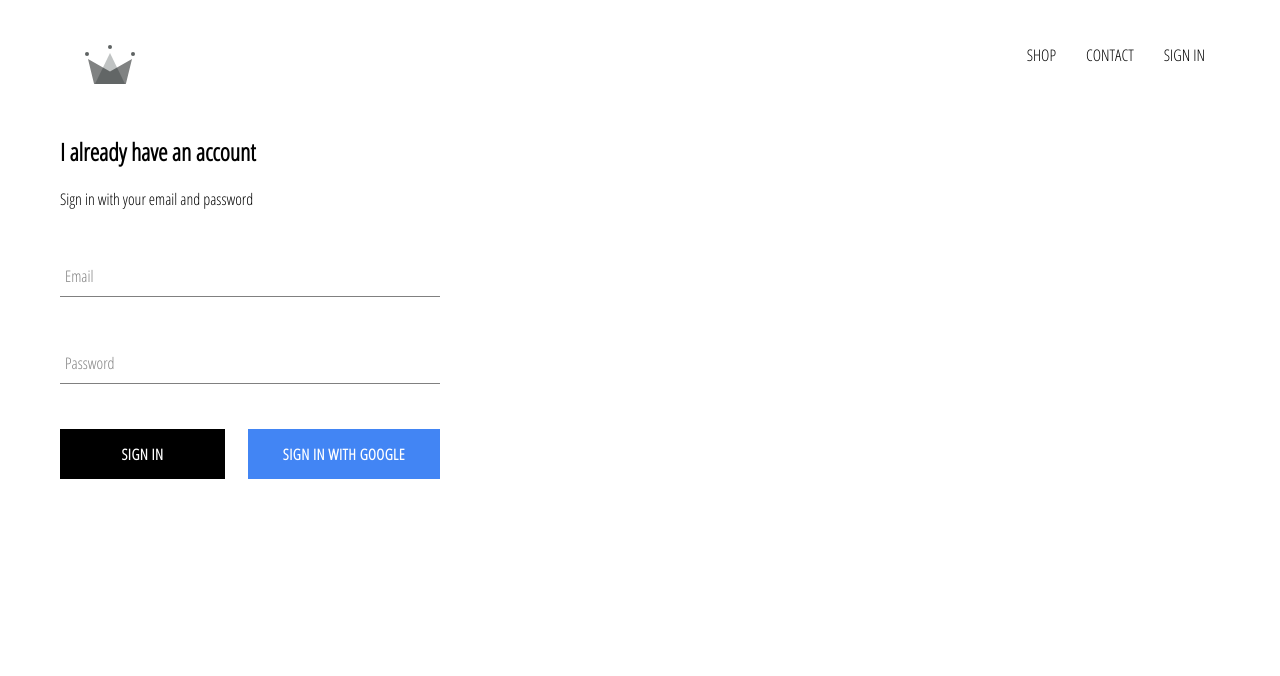
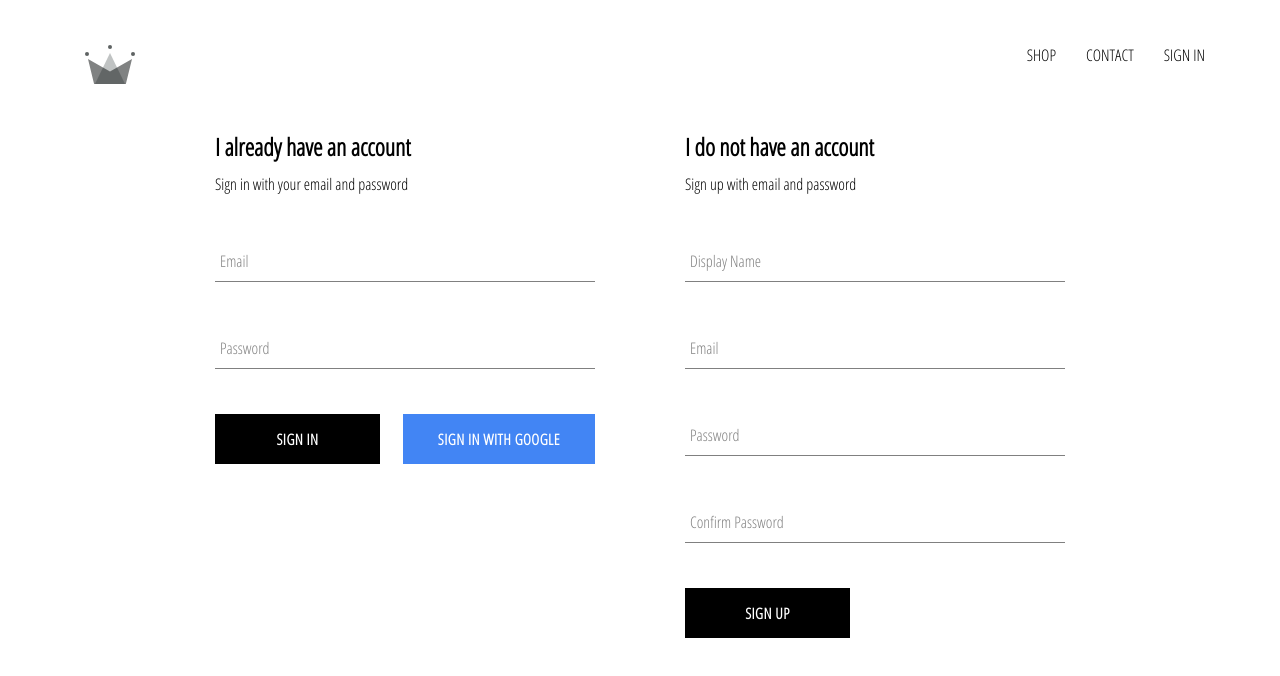
Before and after one commit to aagrawal10/react-samples, a React (Create React App) app in the folder crwn-clothing/: page /signin in a window 1280 px wide. Shown: the top 676 px of the page. Built offline with nearby package versions, Linux system fonts and the light colour scheme.

Commit message:
Signout component

```diff
--- a/crwn-clothing/src/components/sign-in/sign-in.component.jsx
+++ b/crwn-clothing/src/components/sign-in/sign-in.component.jsx
@@ -33,7 +33,7 @@
     render() {
         return (
             <div className="sign-in">
-                <h2>I already have an account</h2>
+                <h2 className="title">I already have an account</h2>
                 <span>Sign in with your email and password</span>
 
                 <form onSubmit={this.handleSubmit}>
--- /dev/null
+++ b/crwn-clothing/src/components/sign-up/sign-up.component.jsx
@@ -0,0 +1,79 @@
+import React from "react";
+
+import { FormInput } from "../form-input/form-input.component";
+import { CustomButton } from "../custom-button/custom-button.component";
+
+import "./sign-up.styles.scss";
+
+class SignUp extends React.Component {
+    constructor(props) {
+        super(props)
+
+        this.state = {
+            displayName: "",
+            email: "",
+            password: "",
+            confirmPassword: "",
+        }
+    }
+
+    handleSubmit = event => {
+        event.preventDefault();
+
+        this.setState({displayName: "", email: "", password: "", confirmPassword: ""});
+    }
+
+    handleChange = event => {
+        const {value, name} = event.target;
+        this.setState({ [name]: value });
+    }
+
+    render() {
+        return (
+            <div className="sign-up">
+                <h2 className="title">I do not have an account</h2>
+                <span>Sign up with email and password</span>
+
+                <form className="sign-up-form" onSubmit={this.handleSubmit}>
+                    <FormInput
+                        label="Display Name"
+                        handleChange={this.handleChange}
+                        name="displayName"
+                        type="text"
+                        value={this.state.displayName}
+                        required
+                    />
+                    <FormInput
+                        label="Email"
+                        handleChange={this.handleChange}
+                        name="email"
+                        type="email"
+                        value={this.state.email}
+                        required
+                    />
+                    <FormInput
+                        label="Password"
+                        handleChange={this.handleChange}
+                        name="password"
+                        type="password"
+                        value={this.state.password}
+                        required
+                    />
+                    <FormInput
+                        label="Confirm Password"
+                        handleChange={this.handleChange}
+                        name="confirmPassword"
+                        type="password"
+                        value={this.state.confirmPassword}
+                        required
+                    />
+
+                    <CustomButton type="submit"> Sign Up </CustomButton>
+                </form>
+
+            </div>
+        )
+    }
+}
+
+export default SignUp;
--- /dev/null
+++ b/crwn-clothing/src/components/sign-up/sign-up.styles.scss
@@ -0,0 +1,9 @@
+.sign-up {
+    width: 380px;
+    display: flex;
+    flex-direction: column;
+
+    .title {
+        margin: 10px 0;
+    }
+}
--- a/crwn-clothing/src/pages/sign-in-and-sign-up/sign-in-and-sign-up.component.jsx
+++ b/crwn-clothing/src/pages/sign-in-and-sign-up/sign-in-and-sign-up.component.jsx
@@ -1,12 +1,14 @@
 import React from "react";
 
 import SignIn from "../../components/sign-in/sign-in.component";
+import SignUp from "../../components/sign-up/sign-up.component"
 
 import "./sign-in-and-sign-up.styles.scss";
 
 const SignInAndSignUpPage = () => (
     <div className="sign-in-and-sign-up">
         <SignIn />
+        <SignUp />
     </div>
 )
 
--- a/crwn-clothing/src/pages/sign-in-and-sign-up/sign-in-and-sign-up.styles.scss
+++ b/crwn-clothing/src/pages/sign-in-and-sign-up/sign-in-and-sign-up.styles.scss
@@ -0,0 +1,6 @@
+.sign-in-and-sign-up {
+    width: 850px;
+    display: flex;
+    justify-content: space-between;
+    margin: 30px auto;
+}
```
